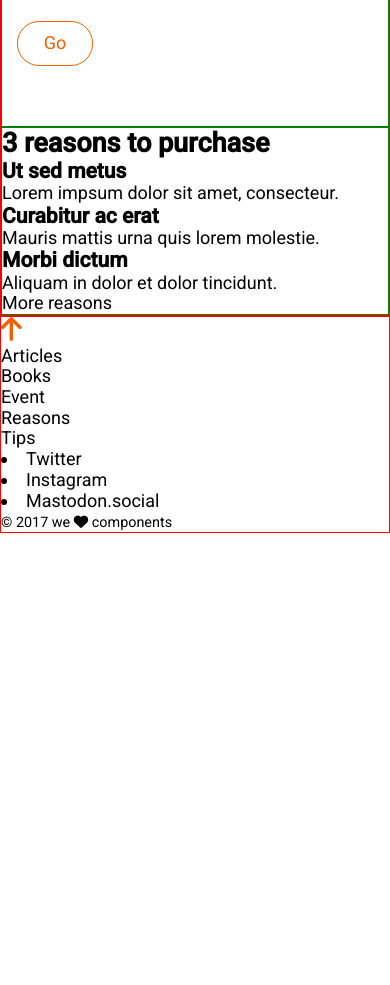
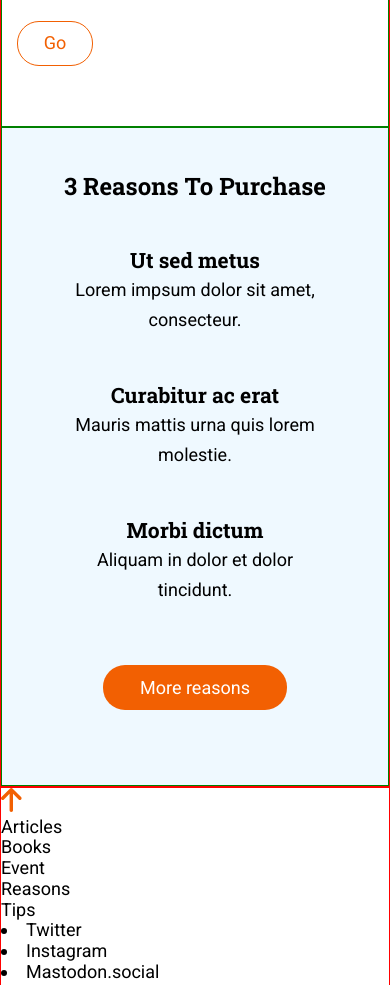
Before and after one commit to erreinoso/Anonimous-Proxy, a website: page src/html/index.html in a window 390 px wide. Shown: the part 1020-2005 px from the top of the page. Before the commit the page ends 1553 px from the top, so only its background shows below. Drawn offline with nearby package versions, Linux system fonts and the light colour scheme; files that its build step writes are made by us from their sources; files whose address does not match are found by name.

Commit message:
mobile structure section 2

```diff
--- a/src/html/partials/section2.html
+++ b/src/html/partials/section2.html
@@ -1,7 +1,7 @@
 <section class="page__section2">
   <div class="wrapper">
     <h2 class="h2" id="reasons"> 3 reasons to purchase</h2>
-    <div>
+    <div class="reasons">
       <article>
         <h3>Ut sed metus</h3>
         <p>
@@ -17,6 +17,8 @@
         <p>Aliquam in dolor et dolor tincidunt.</p>
       </article>
     </div>
-    <a class="button-reasons" href="#" target="_blank" title="More reasons">More reasons</a>
+    <div class="button-reasons">
+      <a href="#" target="_blank" title="More reasons">More reasons</a>
+    </div>
   </div>
 </section>
--- a/src/scss/layout/_section2.scss
+++ b/src/scss/layout/_section2.scss
@@ -0,0 +1,46 @@
+.page__section2 .wrapper {
+  display: flex;
+  padding: 0.8333rem;
+  background-color: $color-secondary;
+  flex-direction: column;
+  justify-content: center;
+
+  .h2 {
+    text-transform: capitalize;
+    font-family: $font-secondary;
+    font-size: 1.333rem;
+    text-align: center;
+    margin-top: 1.667rem;
+  }
+
+  .reasons {
+    padding-left: 3.056rem;
+    padding-right: 3.056rem;
+    article {
+      h3 {
+        margin-top: 2.5rem;
+        font-family: $font-secondary;
+        line-height: 1.667rem;
+        text-align: center;
+      }
+      p {
+        line-height: 1.667rem;
+        text-align: center;
+      }
+    }
+  }
+  .button-reasons {
+    display: flex;
+    justify-content: center;
+    align-items: center;
+    background-color: $color-button;
+    color: $color-light;
+    width: 10.22rem;
+    height: 2.5rem;
+    line-height: 1.667rem;
+    border-radius: 1.222rem;
+    margin-top: 3.333rem;
+    margin-bottom: 3.333rem;
+    align-self: center;
+  }
+}
```
